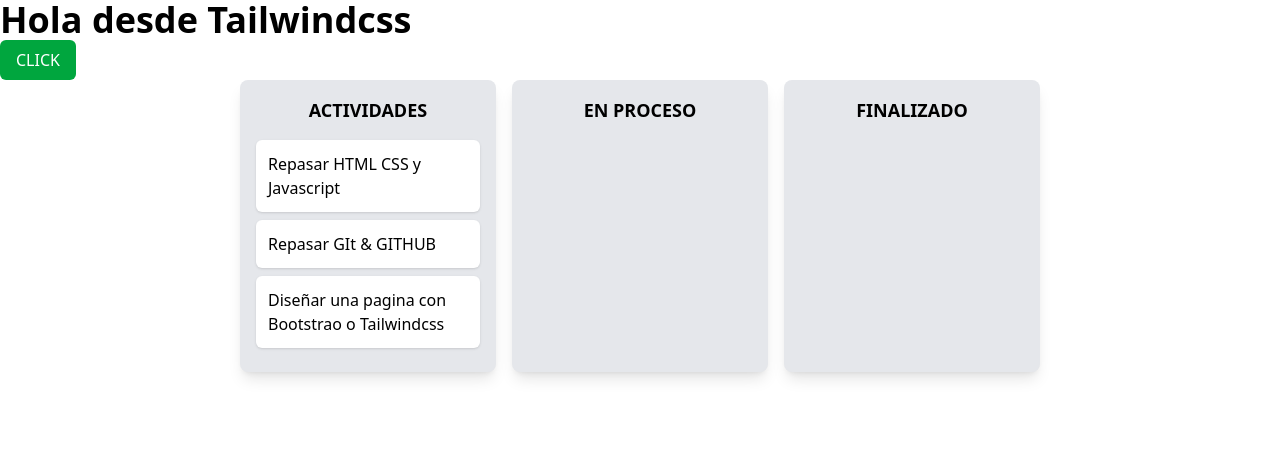
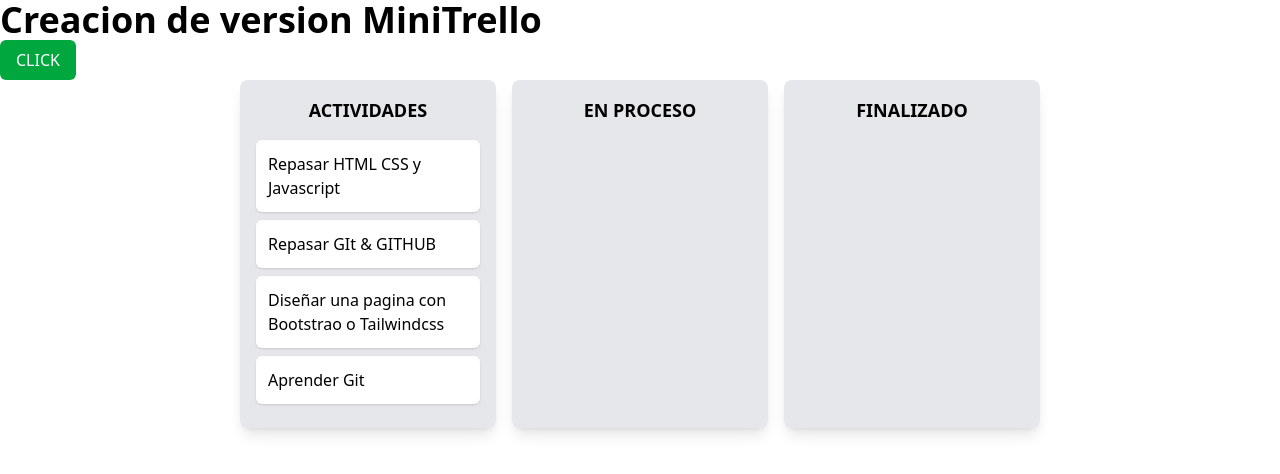
Before and after one commit to emmanuelsantanasolano/M1-git-github-3, a plain HTML site: page index.html in a window 1280 px wide. Drawn offline with nearby package versions, Linux system fonts and the light colour scheme.

Commit message:
Cambios en la rama desarrollo

```diff
--- a/index.html
+++ b/index.html
@@ -8,7 +8,7 @@
 
 </head>
 <body>
-    <h1 class="text-4xl font-semibold">Hola desde Tailwindcss</h1>
+    <h1 class="text-4xl font-semibold">Creacion de version MiniTrello</h1>
     <button class="bg-green-600 px-4 py-2 rounded-md text-white hover:bg-green-800">CLICK</button>
 
     <div class="container mx-auto flex justify-center">
@@ -23,6 +23,9 @@
 
             <div class="card bg-white p-3 mb-2 rounded-md shadow" draggable="true" data-id="3">
                 Diseñar una pagina con Bootstrao o Tailwindcss
+            </div>
+            <div class="card bg-white p-3 mb-2 rounded-md shadow" draggable="true" data-id="3">
+            Aprender Git
             </div>
         </div>
 
```
